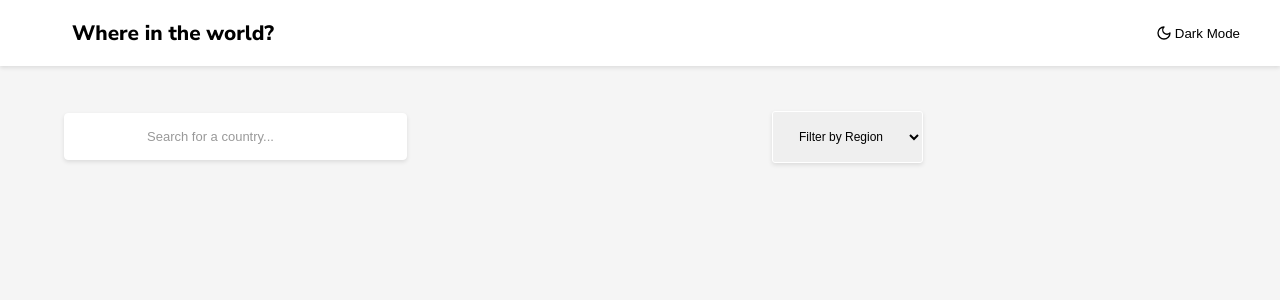
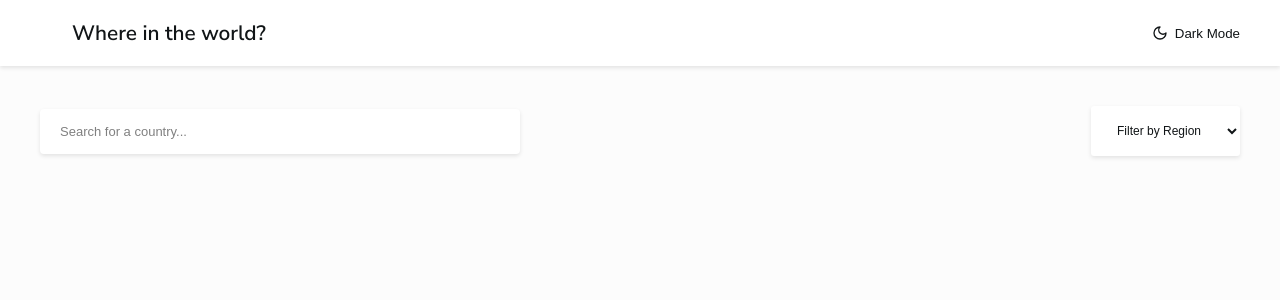
Before and after one commit to lois-narh/Countries-App-with-REST-API, a React (Vite) app: page / in a window 1280 px wide. Shown: the top 300 px of the page. Built offline with nearby package versions, Linux system fonts and the light colour scheme; the HTML template or start-up script is replaced by a standard one.

Commit message:
Updated body styling, Created Card components and added API KEY

```diff
--- a/src/App.tsx
+++ b/src/App.tsx
@@ -10,6 +10,7 @@ const App = () => {
     <div>
       <Navbar />
 
+      <div className="controls">
       <input
         type="text"
         placeholder="Search for a country..."
@@ -28,6 +29,7 @@ const App = () => {
         <option value="Oceania">Oceania</option>
       </select>
     </div>
+    </div>
   );
 }
 export default App;
--- a/src/index.css
+++ b/src/index.css
@@ -1,14 +1,28 @@
 
 @import url('https://fonts.googleapis.com/css2?family=Nunito+Sans:ital,opsz,wght@0,6..12,200..1000;1,6..12,200..1000&display=swap');
 
-* {
-  margin: 0;
+:root {
+  --background: hsl(0, 0%, 99%);
+  --elements: hsl(0, 100%, 100%);
+  --text: hsl(200, 15%, 8%);
+  --input-text: hsl(0, 0%, 50%);
+}
+
+body.dark {
+  --background: hsl(207, 26%, 17%);
+  --elements: hsl(209, 23%, 22%);
+  --text: hsl(0, 100%, 100%);
+  --input-text: hsl(0, 0%, 100%);
+}
+*{
+   margin: 0;
   padding: 0;
   box-sizing: border-box;
 }
 
 body {
-  background-color: #f5f5f5;
+  background-color: var(--background);
+  color: var(--text);
   font-family: 'Nunito Sans', sans-serif;
 }
 
@@ -17,53 +31,59 @@ body {
   justify-content: space-between;
   align-items: center;
   padding: 19px 40px;
-  background-color: #ffffff;
+  background-color: var(--elements);
   box-shadow: 0 2px 4px rgba(0, 0, 0, 0.1);
 }
 
+
 .navbar h1 {
-  color: #000;
+  color: var(--text);
   font-size: 1.3rem;
-  font-weight: 800;
+  font-weight: 600;
   margin-left: 2rem;
+}
 
-}
-.navbar button{
+.navbar button {
+  display: flex;
   border: none;
-  background-color: #ffffff;
-  color: #000000;
+  background-color: var(--elements);
+  color: var(--text);
   cursor: pointer;
   font-weight: 300;
 }
+
+input {
+  border: none;
+  border-radius: 4px;
+  padding: 15px 20px;
+  width: 100%;
+  max-width: 480px;
+  background-color: var(--elements);
+  color: var(--text);
+  box-shadow: 0 2px 4px rgba(0, 0, 0, 0.1);
+}
+
+input::placeholder {
+  color: var(--input-text);
+  font-size: 13px;
+}
+
+select {
+  border: none;
+  border-radius: 3px;
+  padding: 17px 22px;
+  background-color: var(--elements);
+  color: var(--text);
+  box-shadow: 0 2px 4px rgba(0, 0, 0, 0.1);
+  font-size: 12px;
+}
+
 .moon-icon {
    margin-left: 55rem;
 }
-input{
-  border: 1px solid #fff;
-  border-radius: 4px;
-  padding: 15px 82px;
-  margin: 45px;
-  box-shadow: 0 2px 4px rgba(0, 0, 0, 0.1);
-  margin-left: 4rem;
+.controls {
+  display: flex;
+  justify-content: space-between;
+  align-items: center;
+  padding: 40px;
 }
-input::placeholder {
-  color: #999;
-  font-size: 13px;
-  display: flex;
-}
-select {
-  border: 1px solid #fff;
-  border-radius: 3px;
-  padding: 17px 22px;
-  margin: 45px;
-  box-shadow: 0 2px 4px rgba(0, 0, 0, 0.1);
-  color: #000;
-  margin-left: 20rem;
-  font-size: 12px;
-
-}
-select option {
-  color: #000;
-  font-size: 12px;
-
-}
```
Also changed, not shown: src/components/Card.tsx (added, +19 -0 lines), src/types.ts (added, +7 -0 lines), 1 other file (tests, documents, lock files or other folders).
